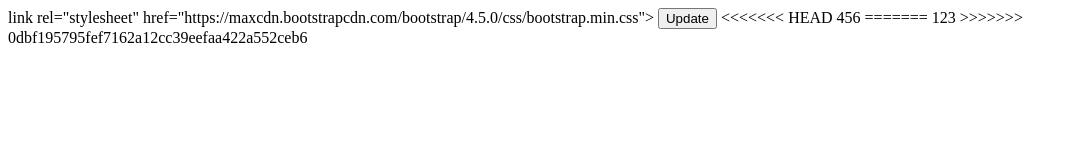
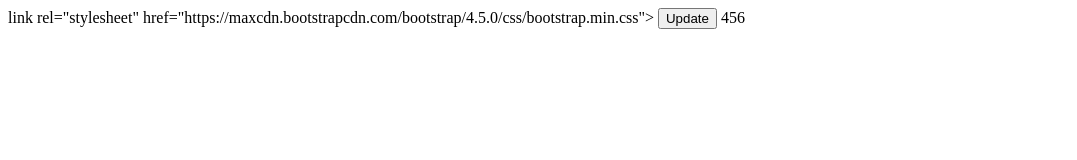
Before and after one commit to martinL0918/stockExchange, a plain HTML site: page index.html in a window 1280 px wide. Shown: the whole page, without its empty margins (0-1077 px from the left). Drawn offline with nearby package versions, Linux system fonts and the light colour scheme.

Commit message:
Fixed merge problem

```diff
--- a/index.html
+++ b/index.html
@@ -29,10 +29,6 @@
 
         <!-- Latest compiled JavaScript -->
         <script src="https://maxcdn.bootstrapcdn.com/bootstrap/4.5.0/js/bootstrap.min.js"></script>
-<<<<<<< HEAD
         <a>456</a>
-=======
-        <a>123</a>
->>>>>>> 0dbf195795fef7162a12cc39eefaa422a552ceb6
       </body>
 </html>
```
